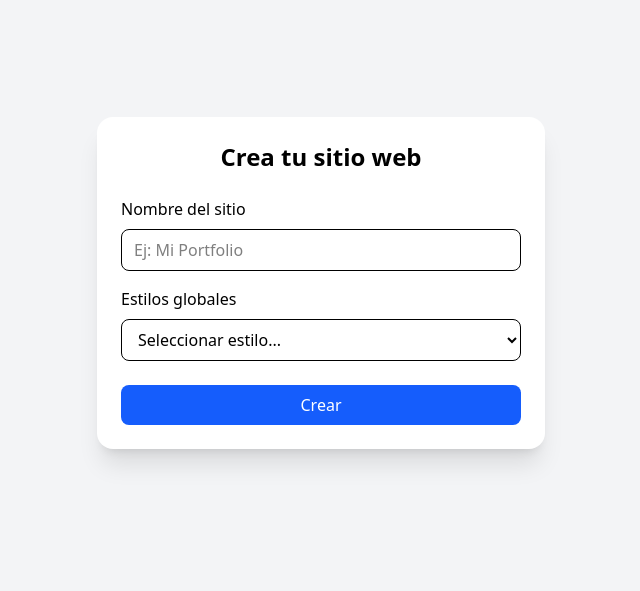
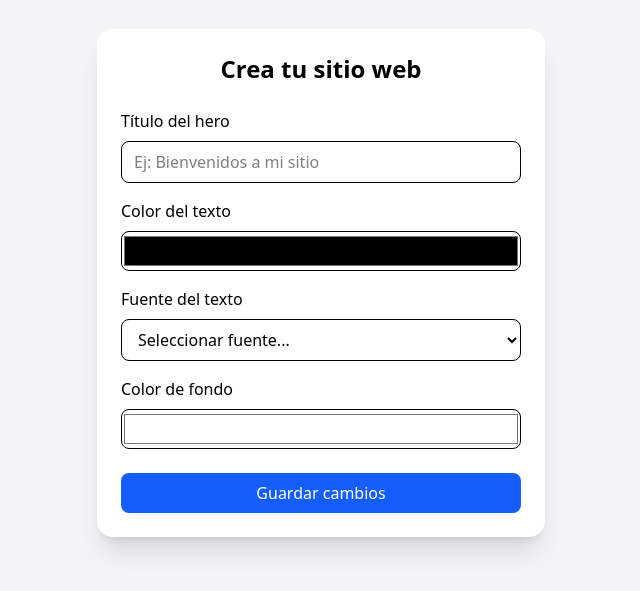
Before and after one commit to ctrlf-website/Ctrl-f, a React (Vite) app: page /crear-web in a window 1280 px wide. Shown: the part 117-708 px from the top of the page, without its empty margins (319-959 px from the left). Built offline with nearby package versions, Linux system fonts and the light colour scheme; no server answers.

Commit message:
feat(site): conectar CreateWebForm con backend vía Firebase Auth - Reemplaza Firestore directo por requests HTTP - Envía token JWT en Authorization - Adapta payload a schema MiWeb - Maneja sesión antes de crear sitio

```diff
--- /dev/null
+++ b/src/api/auth.ts
@@ -0,0 +1,6 @@
+import { auth } from "../firebase/firebaseConfig";
+
+export async function getAuthHeader() {
+  const token = await auth.currentUser?.getIdToken();
+  return { Authorization: `Bearer ${token}` };
+}
--- /dev/null
+++ b/src/api/site.ts
@@ -0,0 +1,29 @@
+import { MiWeb } from "../types/miWeb";
+import { getAuthHeader } from "./auth";
+
+const API_URL = import.meta.env.VITE_API_URL;
+
+export const siteApi = {
+  async getSite() {
+    const headers = await getAuthHeader();
+    const res = await fetch(`${API_URL}/api/site`, { headers });
+    if (!res.ok) throw new Error("Error al obtener datos");
+    return res.json();
+  },
+
+  async updateSite(data: MiWeb) {
+    const headers = {
+      ...(await getAuthHeader()),
+      "Content-Type": "application/json",
+    };
+    console.log(`[API site] api URL: ${API_URL}-> headers`, headers);
+
+    const res = await fetch(`${API_URL}/site`, {
+      method: "PATCH",
+      headers,
+      body: JSON.stringify(data),
+    });
+    if (!res.ok) throw new Error("Error al guardar cambios");
+    return res.json();
+  },
+};
--- a/src/components/CreateWebForm.jsx
+++ b/src/components/CreateWebForm.jsx
@@ -1,8 +1,81 @@
+// import { useForm } from "react-hook-form";
+// import { useUserStore } from "../store/userStore";
+
+// export default function CreateWebForm() {
+//   const {
+//     register,
+//     handleSubmit,
+//     reset,
+//     formState: { errors },
+//   } = useForm();
+
+//   const { user } = useUserStore();
+//   const { saveSite } = useSiteStore();
+
+//   const onSubmit = (data) => {
+//     if (!user) {
+//       alert("Primero tenés que iniciar sesión");
+//       return;
+//     }
+//     saveSite(data);
+//     reset();
+//   };
+
+//   return (
+//     <div className="flex justify-center items-center min-h-screen bg-gray-100 p-6">
+//       <form
+//         onSubmit={handleSubmit(onSubmit)}
+//         className="w-full max-w-md bg-white shadow-xl rounded-2xl p-6"
+//       >
+//         <h2 className="text-2xl font-semibold mb-6 text-center">
+//           Crea tu sitio web
+//         </h2>
+
+//         {/* Nombre del sitio */}
+//         <label className="block mb-2 font-medium">Nombre del sitio</label>
+//         <input
+//           type="text"
+//           placeholder="Ej: Mi Portfolio"
+//           className="w-full border rounded-lg px-3 py-2 mb-4 focus:outline-blue-500"
+//           {...register("siteName", { required: "Este campo es obligatorio" })}
+//         />
+//         {errors.siteName && (
+//           <p className="text-red-500 text-sm mb-4">{errors.siteName.message}</p>
+//         )}
+
+//         {/* Estilos globales */}
+//         <label className="block mb-2 font-medium">Estilos globales</label>
+//         <select
+//           className="w-full border rounded-lg px-3 py-2 mb-6"
+//           {...register("globalStyle", { required: "Elegí un estilo" })}
+//         >
+//           <option value="">Seleccionar estilo...</option>
+//           <option value="minimalista">Minimalista</option>
+//           <option value="corporativo">Corporativo</option>
+//           <option value="moderno">Moderno</option>
+//           <option value="oscuro">Modo oscuro</option>
+//         </select>
+//         {errors.globalStyle && (
+//           <p className="text-red-500 text-sm mb-4">
+//             {errors.globalStyle.message}
+//           </p>
+//         )}
+
+//         <button
+//           type="submit"
+//           className="w-full bg-blue-600 text-white font-medium py-2 rounded-lg hover:bg-blue-700 transition"
+//         >
+//           Crear
+//         </button>
+
+//         {status && <p className="mt-4 text-center text-sm">{status}</p>}
+//       </form>
+//     </div>
+//   );
+// }
 import { useForm } from "react-hook-form";
-import { db } from "../firebase/firebaseConfig";
-import { doc, setDoc, serverTimestamp } from "firebase/firestore";
-import { useState } from "react";
 import { useUserStore } from "../store/userStore";
+import { useSiteStore } from "../store/siteStore";
 
 export default function CreateWebForm() {
   const {
@@ -12,68 +85,30 @@ export default function CreateWebForm() {
     formState: { errors },
   } = useForm();
 
-  const [status, setStatus] = useState("");
   const { user } = useUserStore();
-  const onSubmit = async (data) => {
-    setStatus("Guardando...");
+  const { saveSite, isLoading, error } = useSiteStore();
+
+  // 2️⃣ Envío de datos formateado al formato que el backend necesita
+  const onSubmit = (data) => {
     if (!user) {
       alert("Primero tenés que iniciar sesión");
       return;
     }
 
-    try {
-      // Referencia al documento del usuario
-      const userRef = doc(db, "users", user.uid);
+    const payload = {
+      miWeb: {
+        hero: {
+          title: data.title,
+          textColor: data.textColor,
+          textFamily: data.textFamily,
+          backgroundColor: data.backgroundColor,
+        },
+      },
+    };
 
-      // Guardar o actualizar los datos
-      await setDoc(
-        userRef,
-        {
-          email: user.email,
-          miWeb: {
-            siteName: data.siteName,
-            globalStyle: data.globalStyle,
-          },
-        },
-        { merge: true } // 🔹 Esto evita sobrescribir todo el documento
-      );
-
-      setStatus("✅ Guardado correctamente en Firestore!");
-      reset();
-    } catch (error) {
-      console.error("Error al guardar en Firestore:", error);
-      setStatus("❌ Error al guardar. Revisa la consola.");
-      reset();
-    }
+    saveSite(payload);
+    reset();
   };
-
-  // const onSubmit = async (data) => {
-  //   setStatus("Guardando...");
-  //   try {
-  //     // 🔹 Por ahora, usamos un ID de prueba
-  //     const userId = "testUser";
-  //     console.log(`Submit, ${userId}`, data);
-
-  //     // 🔹 Guardamos en Firestore: users/testUser
-  //     await setDoc(
-  //       doc(db, "users", userId),
-  //       {
-  //         miWeb: {
-  //           siteName: data.siteName,
-  //           globalStyle: data.globalStyle,
-  //         },
-  //         updatedAt: serverTimestamp(),
-  //       },
-  //       { merge: true } // No borra otros campos si existen
-  //     );
-
-  //     setStatus("✅ Guardado correctamente en Firestore!");
-  //     reset();
-  //   } catch (error) {
-  //     console.error("Error al guardar:", error);
-  //     setStatus("❌ Error al guardar. Revisa la consola.");
-  //   }
-  // };
 
   return (
     <div className="flex justify-center items-center min-h-screen bg-gray-100 p-6">
@@ -85,44 +120,69 @@ export default function CreateWebForm() {
           Crea tu sitio web
         </h2>
 
-        {/* Nombre del sitio */}
-        <label className="block mb-2 font-medium">Nombre del sitio</label>
+        {/* 🔹 Título */}
+        <label className="block mb-2 font-medium">Título del hero</label>
         <input
           type="text"
-          placeholder="Ej: Mi Portfolio"
+          placeholder="Ej: Bienvenidos a mi sitio"
           className="w-full border rounded-lg px-3 py-2 mb-4 focus:outline-blue-500"
-          {...register("siteName", { required: "Este campo es obligatorio" })}
+          {...register("title", { required: "El título es obligatorio" })}
         />
-        {errors.siteName && (
-          <p className="text-red-500 text-sm mb-4">{errors.siteName.message}</p>
+        {errors.title && (
+          <p className="text-red-500 text-sm mb-4">{errors.title.message}</p>
         )}
 
-        {/* Estilos globales */}
-        <label className="block mb-2 font-medium">Estilos globales</label>
+        {/* 🔹 Color de texto */}
+        <label className="block mb-2 font-medium">Color del texto</label>
+        <input
+          type="color"
+          className="w-full h-10 border rounded-lg mb-4 cursor-pointer"
+          {...register("textColor", { required: true })}
+          defaultValue="#000000"
+        />
+
+        {/* 🔹 Fuente del texto */}
+        <label className="block mb-2 font-medium">Fuente del texto</label>
         <select
-          className="w-full border rounded-lg px-3 py-2 mb-6"
-          {...register("globalStyle", { required: "Elegí un estilo" })}
+          className="w-full border rounded-lg px-3 py-2 mb-4"
+          {...register("textFamily", { required: "Elegí una fuente" })}
         >
-          <option value="">Seleccionar estilo...</option>
-          <option value="minimalista">Minimalista</option>
-          <option value="corporativo">Corporativo</option>
-          <option value="moderno">Moderno</option>
-          <option value="oscuro">Modo oscuro</option>
+          <option value="">Seleccionar fuente...</option>
+          <option value="sans-serif">Sans Serif</option>
+          <option value="serif">Serif</option>
+          <option value="monospace">Monospace</option>
+          <option value="cursive">Cursive</option>
         </select>
-        {errors.globalStyle && (
+        {errors.textFamily && (
           <p className="text-red-500 text-sm mb-4">
-            {errors.globalStyle.message}
+            {errors.textFamily.message}
           </p>
         )}
 
+        {/* 🔹 Color de fondo */}
+        <label className="block mb-2 font-medium">Color de fondo</label>
+        <input
+          type="color"
+          className="w-full h-10 border rounded-lg mb-6 cursor-pointer"
+          {...register("backgroundColor", { required: true })}
+          defaultValue="#ffffff"
+        />
+
+        {/* 🔹 Botón submit */}
         <button
           type="submit"
-          className="w-full bg-blue-600 text-white font-medium py-2 rounded-lg hover:bg-blue-700 transition"
+          disabled={isLoading}
+          className="w-full bg-blue-600 text-white font-medium py-2 rounded-lg hover:bg-blue-700 transition disabled:opacity-50"
         >
-          Crear
+          {isLoading ? "Guardando..." : "Guardar cambios"}
         </button>
 
-        {status && <p className="mt-4 text-center text-sm">{status}</p>}
+        {/* 🔹 Feedback visual */}
+        {error && (
+          <p className="mt-4 text-center text-sm text-red-600">
+            Error: {error.message}
+          </p>
+        )}
       </form>
     </div>
   );
--- /dev/null
+++ b/src/store/siteStore.js
@@ -0,0 +1,28 @@
+import { create } from "zustand";
+import { siteApi } from "../api/site";
+
+export const useSiteStore = create((set) => ({
+  miWeb: null,
+  isLoading: false,
+  error: null,
+
+  fetchSite: async () => {
+    set({ isLoading: true });
+    try {
+      const data = await siteApi.getSite();
+      set({ miWeb: data, isLoading: false });
+    } catch (error) {
+      set({ error, isLoading: false });
+    }
+  },
+
+  saveSite: async (data) => {
+    set({ isLoading: true });
+    try {
+      const updated = await siteApi.updateSite(data);
+      set({ miWeb: updated, isLoading: false });
+    } catch (error) {
+      set({ error, isLoading: false });
+    }
+  },
+}));
--- /dev/null
+++ b/src/types/miWeb.ts
@@ -0,0 +1,15 @@
+export interface MiWeb {
+  hero: {
+    title: string;
+    textColor: string;
+    textFamily: string;
+    backgroundColor: string;
+  };
+}
+
+export interface HeroFormValues {
+  title: string;
+  textColor: string;
+  textFamily: string;
+  backgroundColor: string;
+}
```
Also changed, not shown: src/vite-env.d.ts (added, +16 -0 lines).
